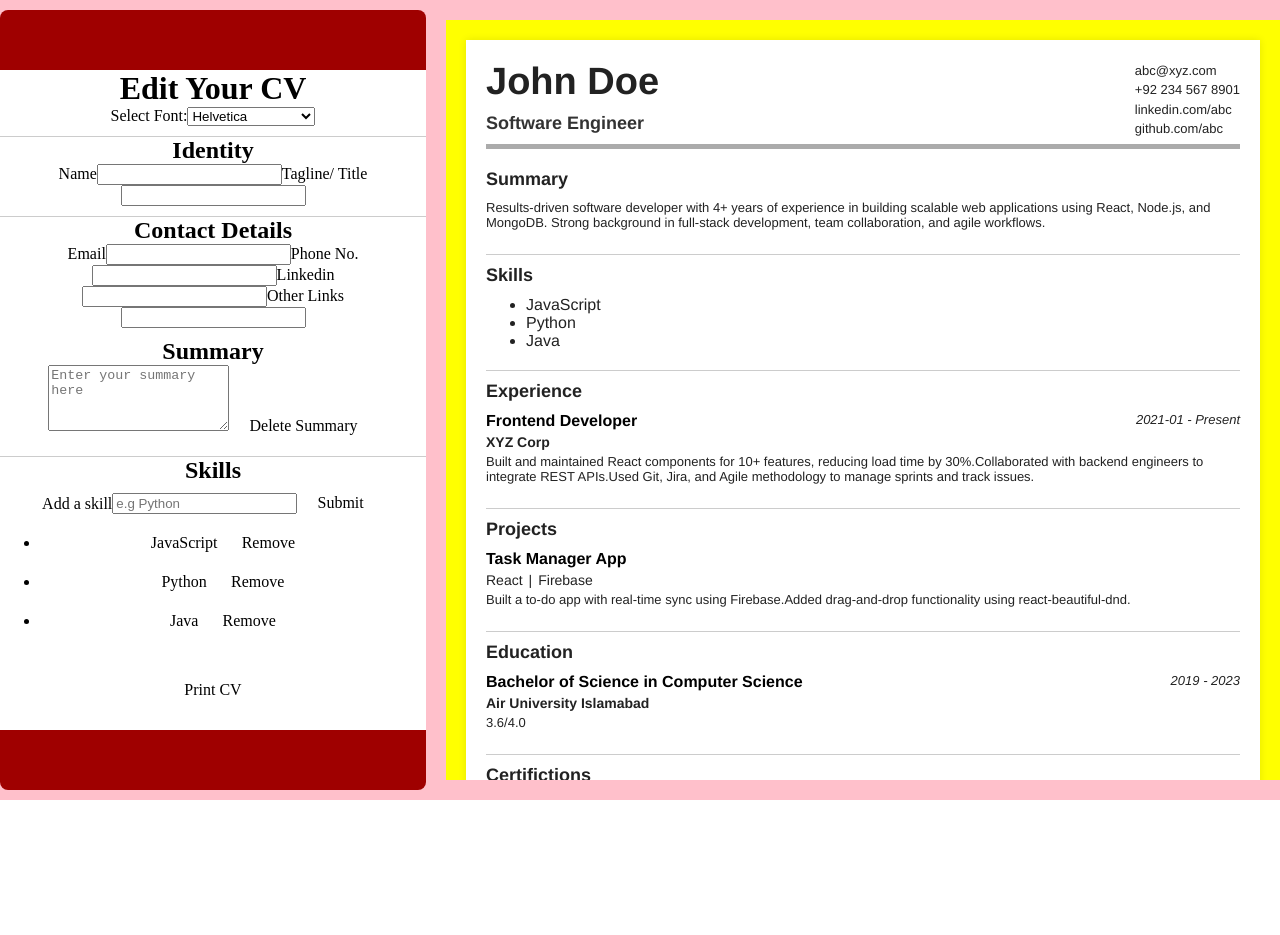
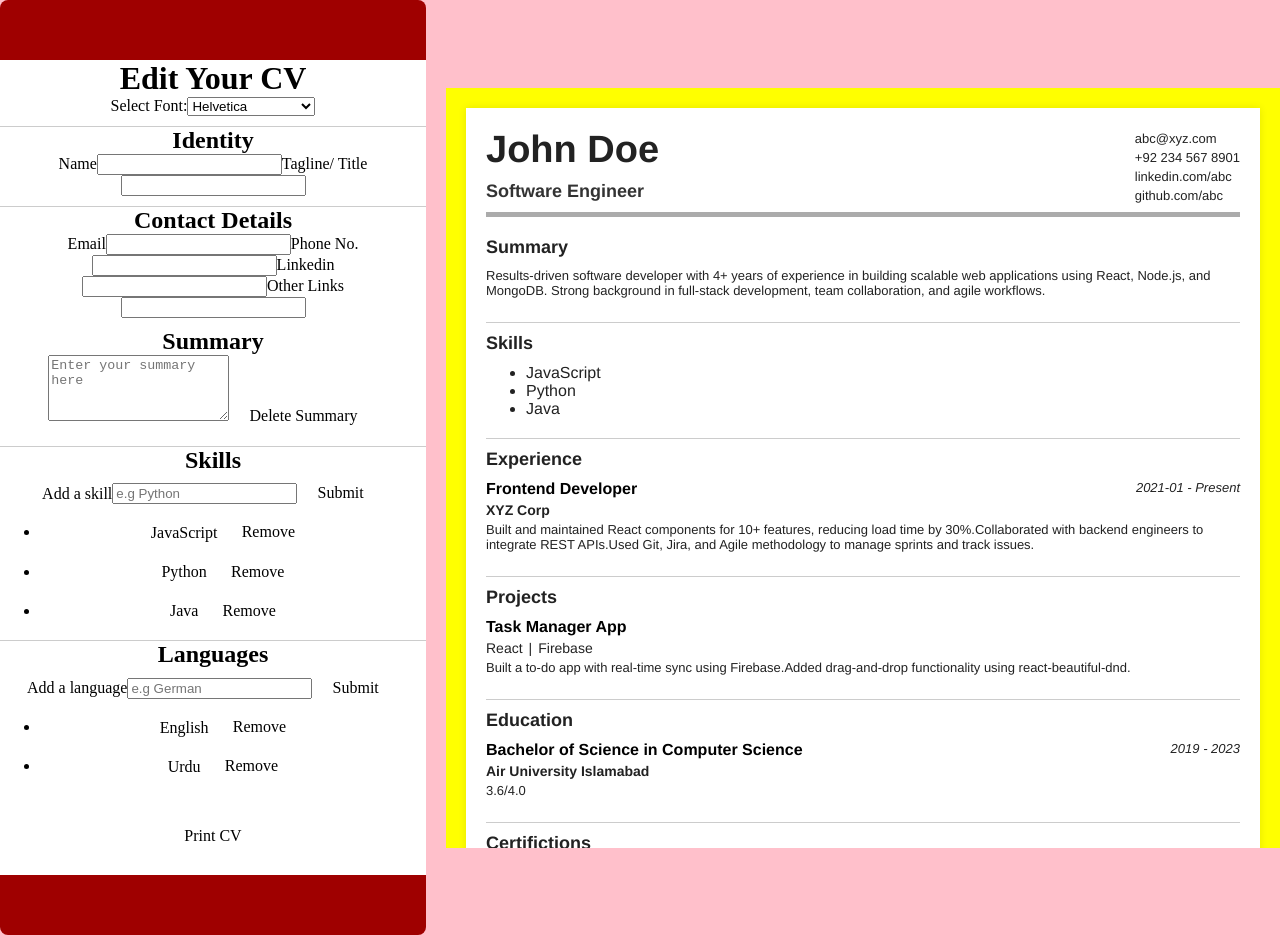
Before and after one commit to muhibk22/cv-maker, a React (Vite) app: page / in a window 1280 px wide. Before the commit the page ends 800 px from the top, so only its background shows below. Built offline with nearby package versions, Linux system fonts and the light colour scheme.

Commit message:
feat: add languages form

```diff
--- a/src/components/Form.jsx
+++ b/src/components/Form.jsx
@@ -4,6 +4,7 @@ import IdentityForm from "./IdentityForm";
 import ContactForm from "./ContactForm";
 import Summary from "./Summary";
 import SkillsForm from "./SkillsForm";
+import LanguagesForm from "./LanguagesForm";
 import Display from "./Display";
 
 const resumeFonts = {
@@ -42,6 +43,7 @@ function Form({ cv, setCv }) {
             <ContactForm cv={cv.contact} setCv={setCv} />
             <Summary cv={cv.summary} setCv={setCv}/>
             <SkillsForm skills={cv.skills} setCv={setCv}/>
+            <LanguagesForm languages={cv.languages} setCv={setCv}/>
           </form>
           <div style={{ textAlign: "center", margin: "20px 0" }}>
             <button onClick={handlePrint}>Print CV</button>
--- /dev/null
+++ b/src/components/LanguagesForm.jsx
@@ -0,0 +1,44 @@
+import { useState } from "react";
+
+function LanguagesForm({languages, setCv}){
+    const [newLanguage, setNewLanguage]= useState("");
+
+    const handleAddLanguage=(e)=>{
+        e.preventDefault();
+
+        const text= newLanguage.trim();
+        if (!text) return;
+        setCv((prevCv)=>({
+            ...prevCv, languages: [...prevCv.languages || [], text ],
+        }));
+        setNewLanguage("");
+    }
+    const handleKeyDown = (e) => {
+        if (e.key === "Enter") {
+        e.preventDefault();
+        handleAddLanguage(e);
+    }
+  };
+
+    const handleDeleteLanguage=(languageToRemove)=>{
+        setCv((prevCv)=>({
+            ...prevCv, languages: prevCv.languages.filter((l)=> l!==languageToRemove),
+        }));
+    }
+
+    return (
+        <section className="languages-form">
+                <h2>Languages</h2>
+                <label htmlFor="languages">Add a language</label>
+                <input type="text" value={newLanguage} onKeyDown={handleKeyDown} onChange={(e)=>{setNewLanguage(e.target.value)}} placeholder="e.g German"/>
+                <button type="button" onClick={handleAddLanguage}>Submit</button>
+                <ul>
+                    {languages.map(language=>{
+                       return (<li key={language}>{language} <button type="button" onClick={()=>handleDeleteLanguage(language)}>Remove</button></li>)
+                    })}
+                </ul>
+        </section>
+    )
+}
+
+export default LanguagesForm;
--- a/src/components/SkillsForm.jsx
+++ b/src/components/SkillsForm.jsx
@@ -6,12 +6,19 @@ function SkillsForm({skills, setCv}){
     const handleAddSkill=(e)=>{
         e.preventDefault();
 
-        const text= newSkill;
+        const text= newSkill.trim();
+        if (!text) return;
         setCv((prevCv)=>({
             ...prevCv, skills: [...prevCv.skills || [], text ],
         }));
         setNewSkill("");
     }
+    const handleKeyDown = (e) => {
+        if (e.key === "Enter") {
+        e.preventDefault();
+        handleAddSkill(e);
+    }
+  };
 
     const handleDeleteSkills=(skillToRemove)=>{
         setCv((prevCv)=>({
@@ -23,7 +30,7 @@ function SkillsForm({skills, setCv}){
         <section className="skills-form">
                 <h2>Skills</h2>
                 <label htmlFor="skills">Add a skill</label>
-                <input type="text" value={newSkill} onChange={(e)=>{setNewSkill(e.target.value)}} placeholder="e.g Python"/>
+                <input type="text" value={newSkill} onKeyDown={handleKeyDown} onChange={(e)=>{setNewSkill(e.target.value)}} placeholder="e.g Python"/>
                 <button type="button" onClick={handleAddSkill}>Submit</button>
                 <ul>
                     {skills.map(skill=>{
--- a/src/components/Summary.jsx
+++ b/src/components/Summary.jsx
@@ -1,9 +1,10 @@
 import { useState } from "react";
 
 function Summary({ summary, setCv }) {
-  const [text, setText] = useState("");
+  const [text, setText] = useState(summary || "");
 
   const handleChange = (e) => {
+    e.preventDefault();
     const newSummary = e.target.value;
     setText(newSummary);
     setCv((summary) => ({
@@ -16,7 +17,8 @@ function Summary({ summary, setCv }) {
     e.preventDefault();
     setText("");
     setCv((prevCv) => {
-      const { summary, ...rest } = prevCv;
+      // eslint-disable-next-line no-unused-vars
+      const {summary, ...rest } = prevCv;
       return rest;
     });
   };
```
